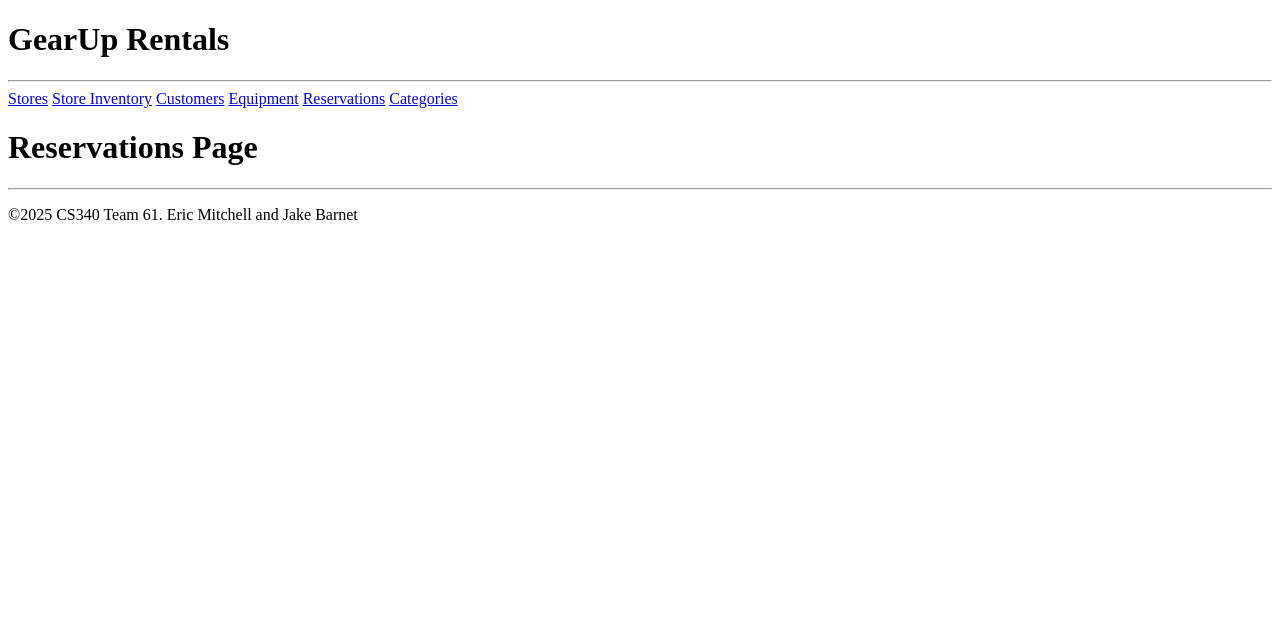
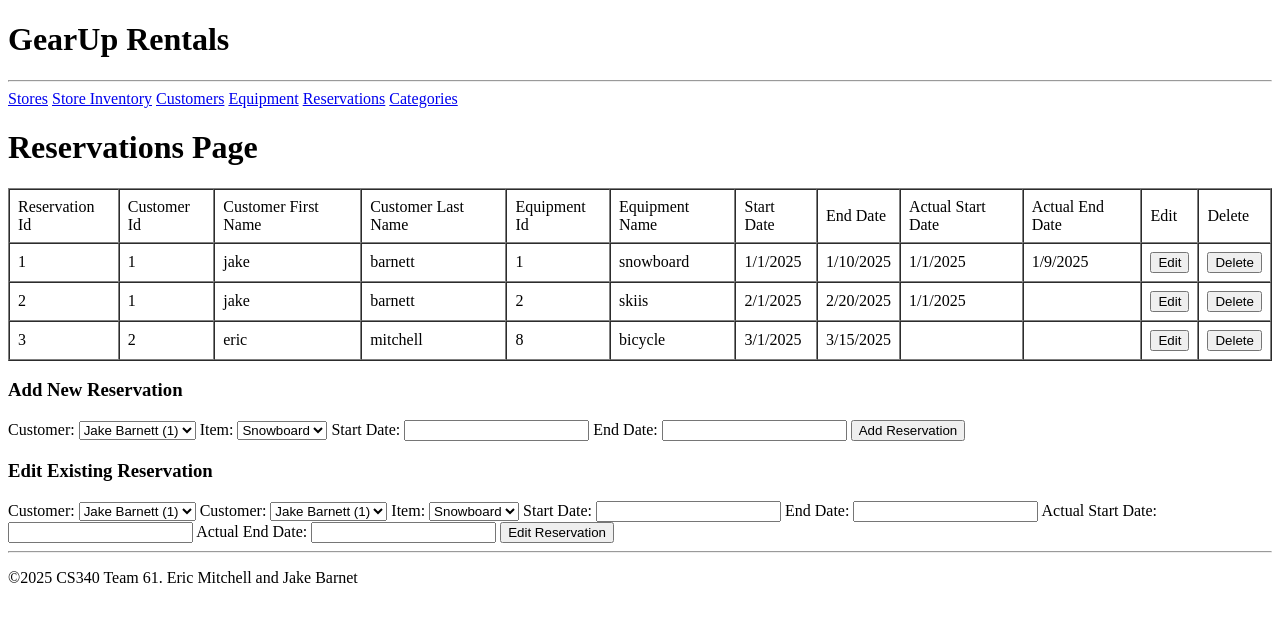
Before and after one commit to jakebarn-osu/cs340-final-project, a Flask app: page /reservations in a window 1280 px wide. Shown: the top 622 px of the page. Run offline with Flask 3, Linux system fonts and the light colour scheme.

Commit message:
Add demo reservations table.

```diff
--- a/app.py
+++ b/app.py
@@ -54,19 +54,67 @@ def customers():
 def equipment():
    equipment = [
       {"id": 1, "item_name": "snowboard", "category": "Skiing" },
-      {"id": 1, "item_name": "skiis",     "category": "Skiing" },
-      {"id": 1, "item_name": "backpack",  "category": "Hiking" },
-      {"id": 1, "item_name": "trekking",  "category": "Hiking" },
-      {"id": 1, "item_name": "helmet",    "category": "Cycling" },
-      {"id": 1, "item_name": "ski_poles", "category": "Skiings" },
-      {"id": 1, "item_name": "goggles",   "category": "Skiings" },
-      {"id": 1, "item_name": "bicycle",   "category": "Cycling" },
+      {"id": 2, "item_name": "skiis",     "category": "Skiing" },
+      {"id": 3, "item_name": "backpack",  "category": "Hiking" },
+      {"id": 4, "item_name": "trekking",  "category": "Hiking" },
+      {"id": 5, "item_name": "helmet",    "category": "Cycling" },
+      {"id": 6, "item_name": "ski_poles", "category": "Skiings" },
+      {"id": 7, "item_name": "goggles",   "category": "Skiings" },
+      {"id": 8, "item_name": "bicycle",   "category": "Cycling" },
    ]
    return render_template("/equipment.html", equipment=equipment)
 
+
+# id int AUTO_INCREMENT NOT NULL,
+	# customer_id int,
+	# equipment_id int,
+	# start_date datetime NOT NULL,
+	# end_date datetime NOT NULL,
+	# actual_start_date datetime NOT NULL,
+	# actual_end_date datetime NOT NULL,
+	# FOREIGN KEY (customer_id) REFERENCES Customers(id) ON DELETE CASCADE,
+	# FOREIGN KEY (equipment_id) REFERENCES Equipment(id) ON DELETE CASCADE,
 @app.route("/reservations", methods=["GET", "POST"])
 def reservations():
-   return render_template("/reservations.html")
+   reservations = [
+      {
+         "reservation_id": "1",
+         "customer_id": "1",
+         "customer_first_name": "jake",
+         "customer_last_name": "barnett",
+         "equipment_id": "1",
+         "equipment_name": "snowboard",
+         "start_date": "1/1/2025",
+         "end_date": "1/10/2025",
+         "actual_start_date": "1/1/2025",
+         "actual_end_date": "1/9/2025"
+       },
+       {
+         "reservation_id": "2",
+         "customer_id": "1",
+         "customer_first_name": "jake",
+         "customer_last_name": "barnett",
+         "equipment_id": "2",
+         "equipment_name": "skiis",
+         "start_date": "2/1/2025",
+         "end_date": "2/20/2025",
+         "actual_start_date": "1/1/2025",
+         "actual_end_date": ""
+       },
+       {
+         "reservation_id": "3",
+         "customer_id": "2",
+         "customer_first_name": "eric",
+         "customer_last_name": "mitchell",
+         "equipment_id": "8",
+         "equipment_name": "bicycle",
+         "start_date": "3/1/2025",
+         "end_date": "3/15/2025",
+         "actual_start_date": "",
+         "actual_end_date": ""
+       },
+   ]
+   return render_template("/reservations.html", reservations=reservations)
 
 @app.route("/categories", methods=["GET", "POST"])
 def categories():
--- a/templates/reservations.html
+++ b/templates/reservations.html
@@ -5,5 +5,112 @@
 {% block content %}
 
 <h1>Reservations Page</h1>
+{% if reservations %}
+<table border="1" cellpadding="8" cellspacing="0">
+    <thead>
+        <tr>
+            <td>Reservation Id</td>
+            <td>Customer Id</td>
+            <td>Customer First Name</td>
+            <td>Customer Last Name</td>
+            <td>Equipment Id</td>
+            <td>Equipment Name</td>
+            <td>Start Date</td>
+            <td>End Date</td>
+            <td>Actual Start Date</td>
+            <td>Actual End Date</td>
+            <td>Edit</td>
+            <td>Delete</td>
+        </tr>
+    </thead>
+    <tbody>
+        {% for reservation in reservations %}
+        <tr>
+
+            <td>{{ reservation["reservation_id"]}}</td>
+            <td>{{ reservation["customer_id"]}}</td>
+            <td>{{ reservation["customer_first_name"]}}</td>
+            <td>{{ reservation["customer_last_name"]}}</td>
+            <td>{{ reservation["equipment_id"]}}</td>
+            <td>{{ reservation["equipment_name"]}}</td>
+            <td>{{ reservation["start_date"]}}</td>
+            <td>{{ reservation["end_date"]}}</td>
+            <td>{{ reservation["actual_start_date"]}}</td>
+            <td>{{ reservation["actual_end_date"]}}</td>
+            <td>
+                <button>Edit</button>
+            </td>
+            <td>
+                <button>Delete</button>
+            </td>
+        </tr>
+        {% endfor %}
+    </tbody>
+</table>
+{% else %}
+<p><em>No reservations found.</em></p>
+{% endif %}
+<h3>Add New Reservation</h3>
+<form method="POST" action="/customers">
+
+    <label for="customer_id">Customer:</label>
+    <select id="customer_id" name="customer_id">
+        <option value="1">Jake Barnett (1)</option>
+        <option value="2">Eric Mitchell (2)</option>
+    </select>
+
+
+
+    <label for="equipment_id">Item:</label>
+    <select id="equipment_id" name="equipment_id">
+        <option value="1">Snowboard</option>
+        <option value="2">Skis</option>
+    </select>
+
+
+    <label for="start_date">Start Date:</label>
+    <input type="text" id="start_date" name="start_date" required />
+
+    <label for="end_date">End Date:</label>
+    <input type="text" id="end_date" name="end_date" required />
+
+    <input type="submit" value="Add Reservation" />
+</form>
+
+<h3>Edit Existing Reservation</h3>
+<form method="POST" action="/customers">
+    <label for="customer_id">Customer:</label>
+    <select id="customer_id" name="customer_id">
+        <option value="1">Jake Barnett (1)</option>
+        <option value="2">Eric Mitchell (2)</option>
+    </select>
+
+    <label for="customer_id">Customer:</label>
+    <select id="customer_id" name="customer_id">
+        <option value="1">Jake Barnett (1)</option>
+        <option value="2">Eric Mitchell (2)</option>
+    </select>
+
+    <label for="equipment_id">Item:</label>
+    <select id="equipment_id" name="equipment_id">
+        <option value="1">Snowboard</option>
+        <option value="2">Skis</option>
+    </select>
+
+
+    <label for="start_date">Start Date:</label>
+    <input type="text" id="start_date" name="start_date" required />
+
+    <label for="end_date">End Date:</label>
+    <input type="text" id="end_date" name="end_date" required />
+
+    <label for="actual_start_date">Actual Start Date:</label>
+    <input type="text" id="actual_start_date" name="actual_start_date" required />
+
+    <label for="actual_end_date">Actual End Date:</label>
+    <input type="text" id="actual_end_date" name="actual_end_date" required />
+
+    <input type="submit" value="Edit Reservation" />
+</form>
 
 {% endblock %}
```
Also changed, not shown: templates/customers.html (+0 -17 lines).
